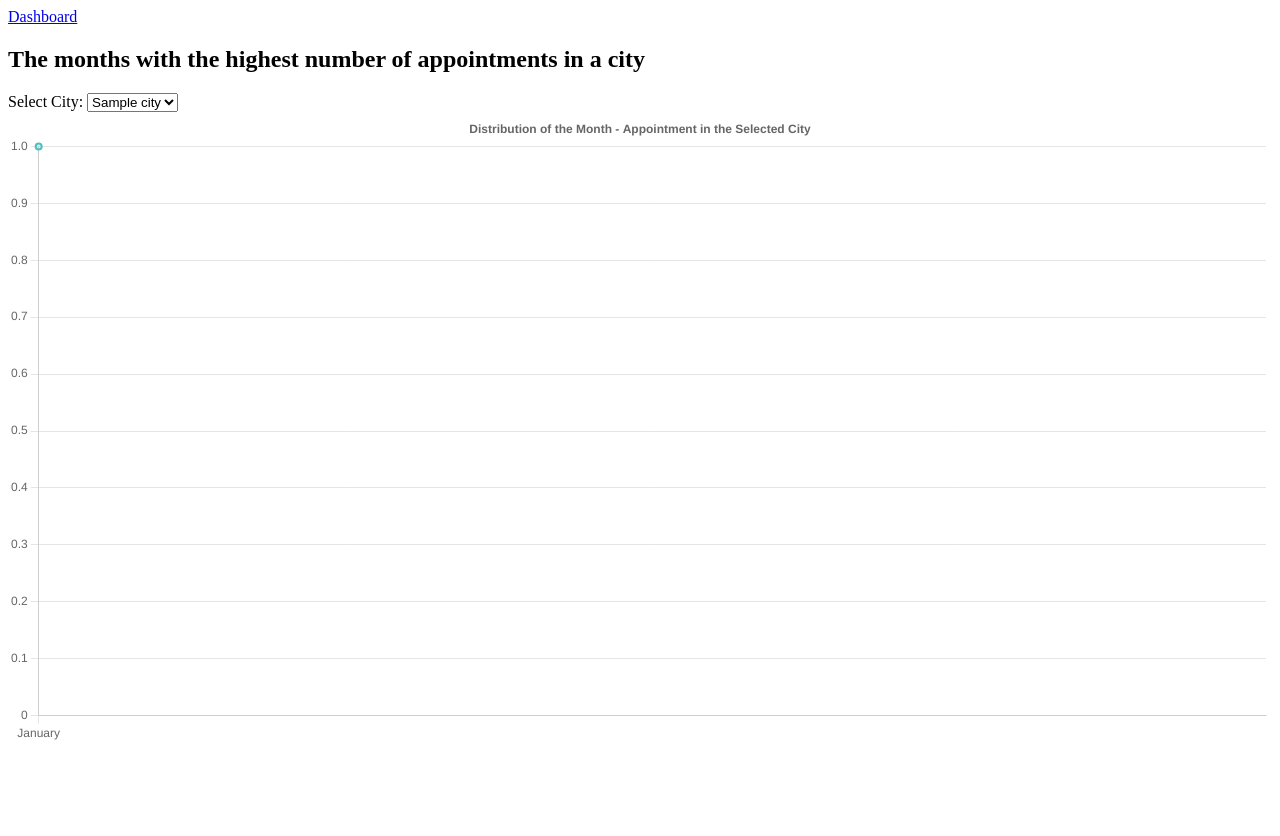
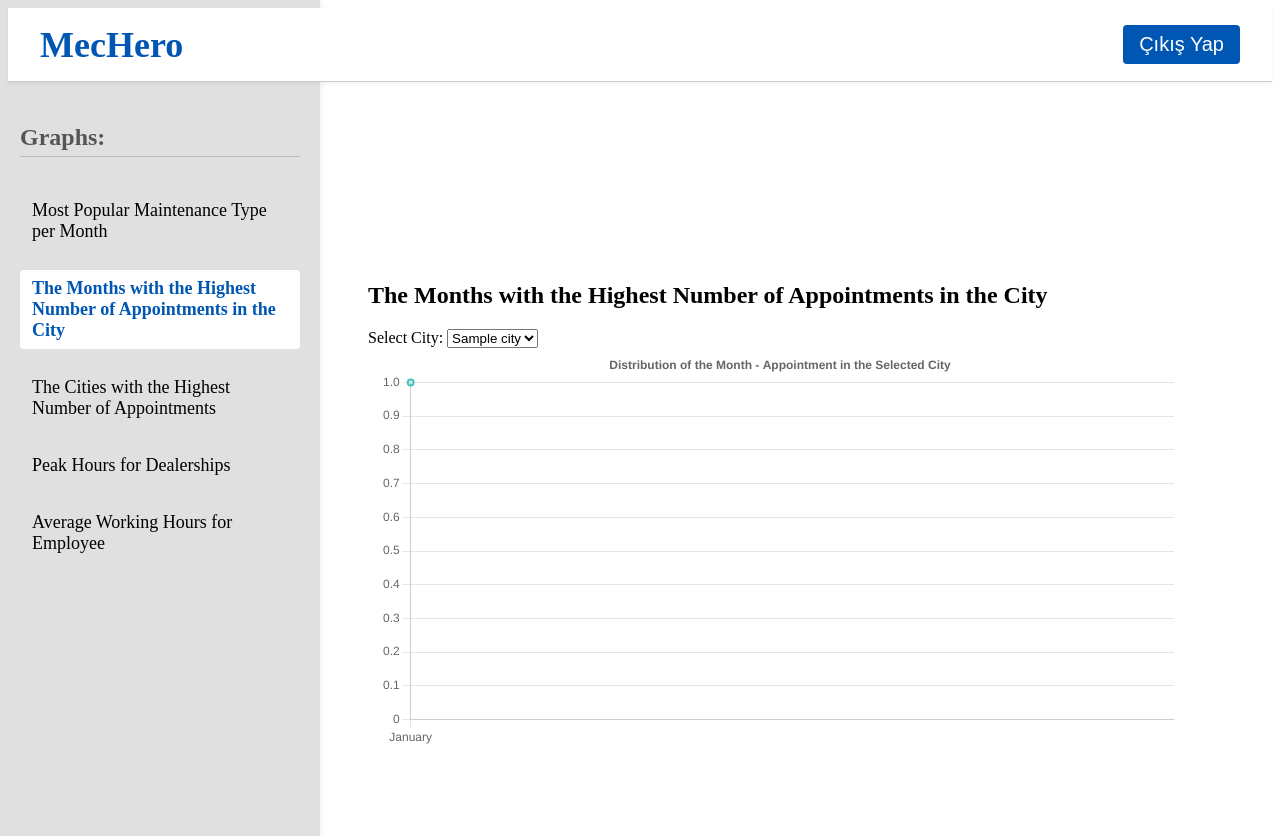
Before and after one commit to DelfinAksu/mechero, a Flask app: page /admin/admin/city-month-trends in a window 1280 px wide. Before the commit the page ends 740 px from the top, so only its background shows below. Run offline with Flask 3, Linux system fonts and the light colour scheme; tables that the repository leaves empty hold one stand-in row (values such as "Sample post").

Commit message:
admin pages

```diff
--- a/app/static/style.css
+++ b/app/static/style.css
@@ -977,6 +977,176 @@ body.loaded .dashboard-image {
 
 
 
+/*Admin bölümü*/
+
+/* Admin Header */
+.admin-header {
+    display: flex;
+    justify-content: space-between;
+    align-items: center;
+    background-color: #ffffff;
+    padding: 16px 32px;
+    border-bottom: 1px solid #ccc;
+    box-shadow: 0 2px 4px rgba(0, 0, 0, 0.05);
+    height: 74.4px; /* tam ölçü */
+    box-sizing: border-box;
+    z-index: 10;
+    position: relative;
+}
+
+
+/* Logout button */
+.logout-button {
+    background-color: #0056b3;
+    color: white;
+    border: none;
+    padding: 8px 16px;
+    border-radius: 4px;
+    font-size: 20px;
+    cursor: pointer;
+    transition: background-color 0.3s;
+}
+
+.admin-content {
+    flex: 1;
+    padding: 40px;
+}
+
+
+.logout-button:hover {
+    background-color: #003f8a;
+}
+
+/* Main content */
+main {
+    display: flex;
+}
+
+@media (max-width: 768px) {
+    .admin-header {
+        flex-direction: column;
+        align-items: flex-start;
+        gap: 10px;
+    }
+
+    main {
+        padding: 20px;
+    }
+}
+
+/*admin-dashboard*/
+
+
+/* Sidebar Style */
+.admin-sidebar {
+    position: fixed;
+    top: 0;
+    left: 0;
+    height: 100vh;
+    width: 280px;
+    background-color: #e0e0e0;
+    padding: 100px 20px 30px 20px;
+    display: flex;
+    flex-direction: column;
+    gap: 20px;
+    box-shadow: 2px 0 5px rgba(0, 0, 0, 0.05);
+    z-index: 0;
+}
+
+/* Sidebar Links */
+.admin-sidebar a {
+      padding: 8px 12px;
+    color: #000;
+    text-decoration: none;
+    font-size: 18px;
+    transition: color 0.3s;
+}
+.admin-sidebar a.active {
+    background-color: white;
+    padding: 8px 12px;
+    border-radius: 4px;
+    font-weight: bold;
+    color: #0056b3;
+}
+
+
+.admin-sidebar a:hover {
+    color: #0056b3;
+    background-color: white;
+    padding: 8px 12px;
+    border-radius: 4px;
+}
+.sidebar-title {
+    font-size: 24px;
+    color: #555;
+    margin-bottom: 15px;
+    padding-bottom: 5px;
+    border-bottom: 1px solid #bbb;
+}
+main {
+    margin-left: 280px;
+    padding: 40px;
+
+}
+
+/*Most popular Maintenance type per month grafiğinin sayfası*/
+.chart-section {
+    margin-top: 10px; /* varsayılanı 40px’ten küçült */
+}
+
+
+.filter-form {
+    display: flex;
+    align-items: center;
+    gap: 20px;
+    margin: 30px auto;
+    padding: 12px 20px;
+    background-color: #f5f5f5;
+    border-radius: 8px;
+    width: fit-content;
+}
+
+.filter-form label {
+    font-weight: 600;
+    color: #333;
+}
+
+.filter-form select,
+.filter-form button {
+    padding: 6px 12px;
+    font-size: 14px;
+    border-radius: 4px;
+    border: 1px solid #ccc;
+}
+
+.filter-form button {
+    background-color: #0056b3;
+    color: white;
+    border: none;
+    cursor: pointer;
+    transition: background-color 0.3s;
+}
+
+.filter-form button:hover {
+    background-color: #003f8a;
+}
+
+#chart {
+    max-width: 800px;
+    margin: 0 auto;
+    display: block;
+}
+@media (max-width: 600px) {
+  .filter-form {
+    flex-direction: column;
+    align-items: stretch;
+  }
+}
+
+
+
+
+
 
 
 
--- a/app/templates/admin/city_month_trends.html
+++ b/app/templates/admin/city_month_trends.html
@@ -1,11 +1,12 @@
 {% extends 'layout/base_admin.html' %}
 
 {% block content %}
-<h2>The months with the highest number of appointments in a city</h2>
 
-<form method="get">
-  <label>Select City:</label>
-  <select name="city_id" onchange="this.form.submit()">
+<h2 class="chart-title">The Months with the Highest Number of Appointments in the City </h2>
+
+<form method="get" class="city-select-form">
+  <label for="city">Select City:</label>
+  <select name="city_id" id="city" onchange="this.form.submit()">
     {% for c in cities %}
       <option value="{{ c.city_id }}" {% if c.city_id == selected_city %}selected{% endif %}>
         {{ c.city_name }}
@@ -54,4 +55,5 @@
 {% else %}
   <p>No data found for the selected city.</p>
 {% endif %}
+
 {% endblock %}
--- a/app/templates/layout/base_admin.html
+++ b/app/templates/layout/base_admin.html
@@ -2,13 +2,32 @@
 <html lang="en">
 <head>
     <title>{% block title %}Admin{% endblock %}</title>
+    <meta charset="UTF-8">
+    <link rel="stylesheet" href="{{ url_for('static', filename='style.css') }}">
+    <meta name="viewport" content="width=device-width, initial-scale=1.0">
 </head>
 <body>
-    <nav>
-        <a href="/admin/dashboard">Dashboard</a>
-    </nav>
+    <header class="admin-header">
+        <a href="{{ url_for('admin.dashboard') }}" class="logo">MecHero </a>
+        <form action="{{ url_for('guest.logout_page') }}" method="POST" >
+            <button type="submit" class="logout-button">Çıkış Yap</button>
+        </form>
+    </header>
+    <div class="admin-sidebar">
+        <h3 class="sidebar-title">Graphs:</h3>
+
+        <a href="{{ url_for('admin.top_maintenance') }}"class="{% if request.endpoint == 'admin.top_maintenance' %}active{% endif %}">Most Popular Maintenance Type per Month</a>
+        <a href="{{ url_for('admin.city_month_trends') }}"class="{% if request.endpoint == 'admin.city_month_trends' %}active{% endif %}">The Months with the Highest Number of Appointments in the City</a>
+        <a href="{{ url_for('admin.top_cities') }}"class="{% if request.endpoint == 'admin.top_cities' %}active{% endif %}">The Cities with the Highest Number of Appointments</a>
+        <a href="{{ url_for('admin.busiest_hours') }}"class="{% if request.endpoint == 'admin.busiest_hours' %}active{% endif %}">Peak Hours for Dealerships</a>
+        <a href="{{ url_for('admin.employee_avg_hours') }}"class="{% if request.endpoint == 'admin.employee_avg_hours' %}active{% endif %}">Average Working Hours for Employee</a>
+    </div>
+
+
     <main>
-        {% block content %}{% endblock %}
+        <div class="admin-content">
+            {% block content %}{% endblock %}
+        </div>
     </main>
 </body>
 </html>
```
Also changed, not shown: app/templates/admin/dashboard.html (+13 -6 lines), app/templates/admin/top_maintenance_type.html (+5 -2 lines).
